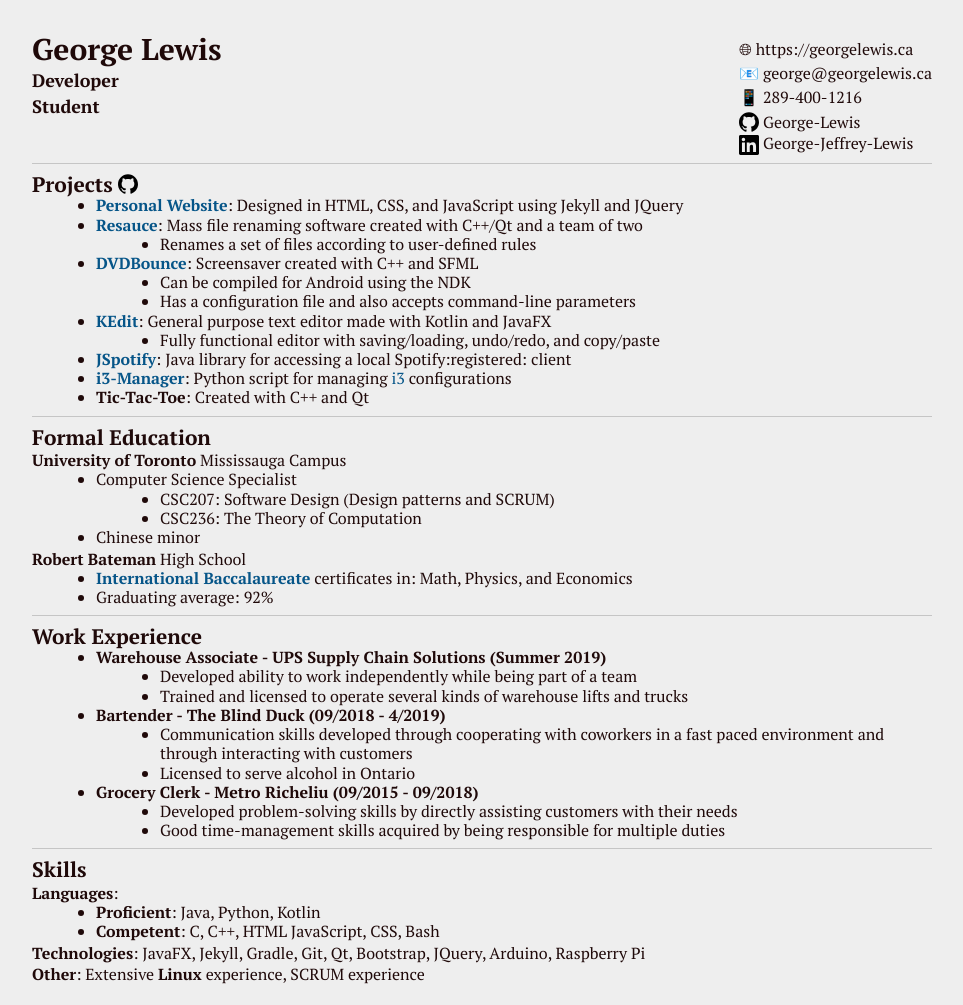
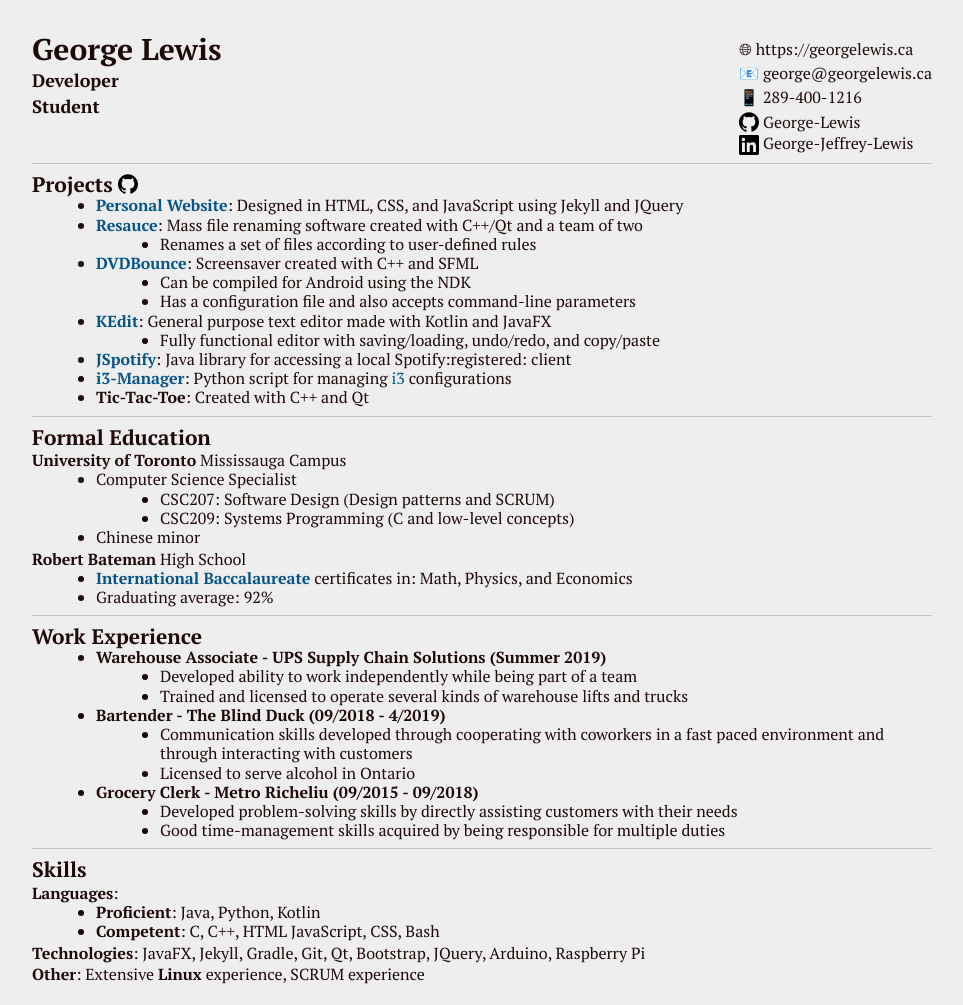
Before and after one commit to George-lewis/george-lewis.github.io, a Jekyll site: the page built from __pages/resume.markdown, in a window 1280 px wide. Shown: the whole page, without its empty margins (158-1121 px from the left). Built offline with Jekyll 4.4.1, drawn with Linux system fonts in a browser that asks for light colours.

Commit message:
Update Res

```diff
--- a/__pages/resume.markdown
+++ b/__pages/resume.markdown
@@ -28,7 +28,7 @@
 
 - Computer Science Specialist
   - CSC207: Software Design (Design patterns and SCRUM)
-  - CSC236: The Theory of Computation
+  - CSC209: Systems Programming (C and low-level concepts)
 - Chinese minor
 
 **Robert Bateman** High School
```
